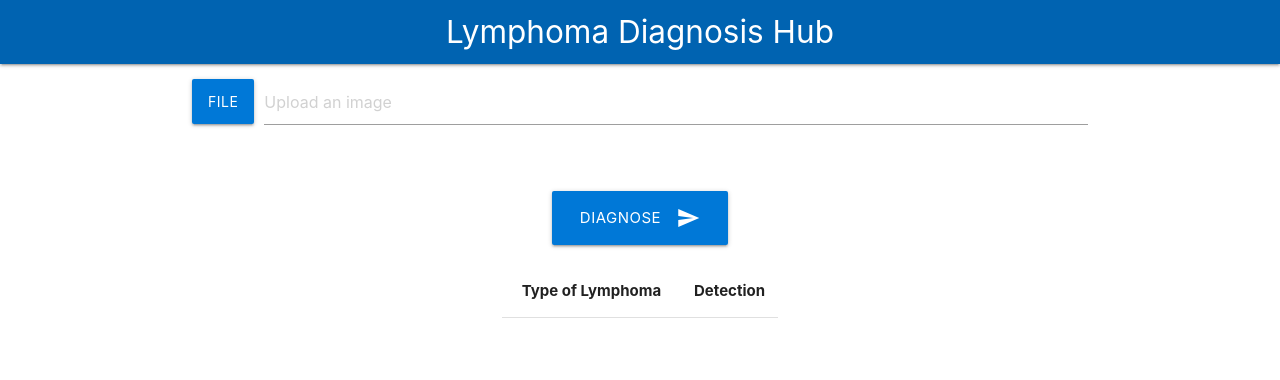
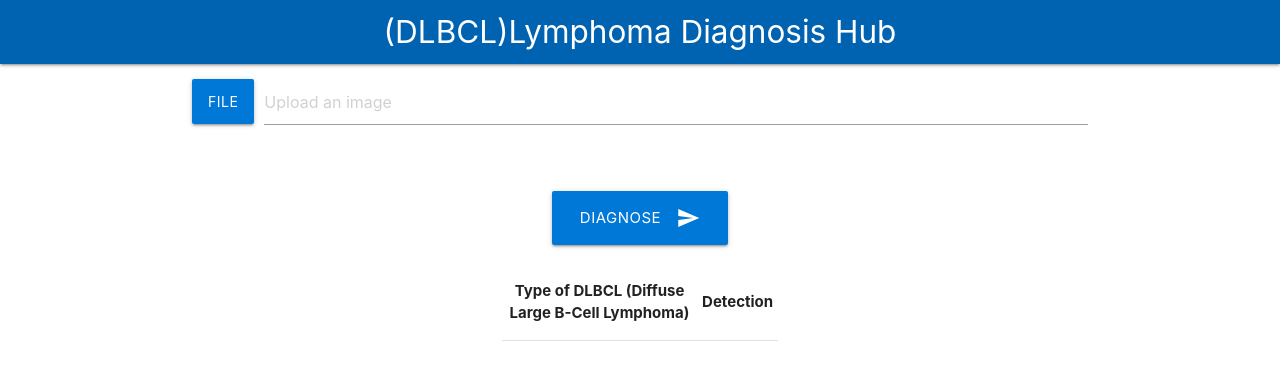
Before and after one commit to NioCraft-AI/Lymphoma-DLBCL-Diagnosis, a plain HTML site: page index.html in a window 1280 px wide. Drawn offline with nearby package versions, Linux system fonts and the light colour scheme.

Commit message:
Update Titles

```diff
--- a/index.html
+++ b/index.html
@@ -55,7 +55,7 @@
 
     <nav id="navigation">
       <div class="nav-wrapper">
-        <a href="#" class="brand-logo center"> Lymphoma Diagnosis Hub</a>
+        <a href="#" class="brand-logo center"> (DLBCL)Lymphoma Diagnosis Hub</a>
         <ul id="nav-mobile" class="left hide-on-med-and-down"></ul>
       </div>
     </nav>
@@ -113,7 +113,7 @@
           <table class="centered" id="myTable">
             <thead>
               <tr>
-                <th>Type of Lymphoma</th>
+                <th>Type of DLBCL (Diffuse Large B-Cell Lymphoma)</th>
 
                 <!-- to be inserted later on -->
                 <!-- (Diffuse Large B-Cell Lymphoma) -->
```
